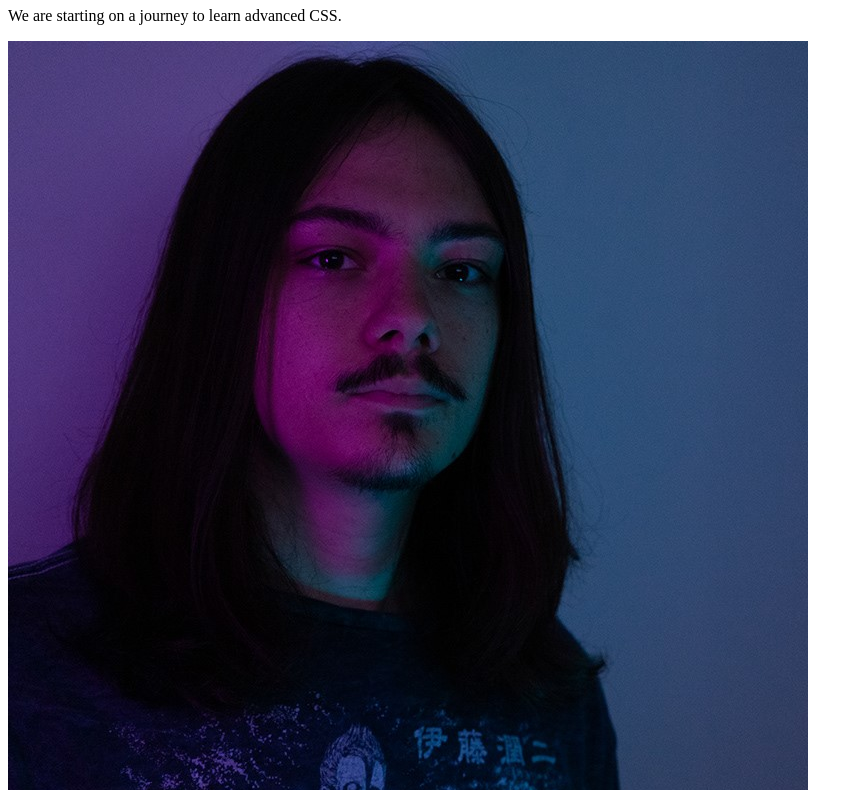
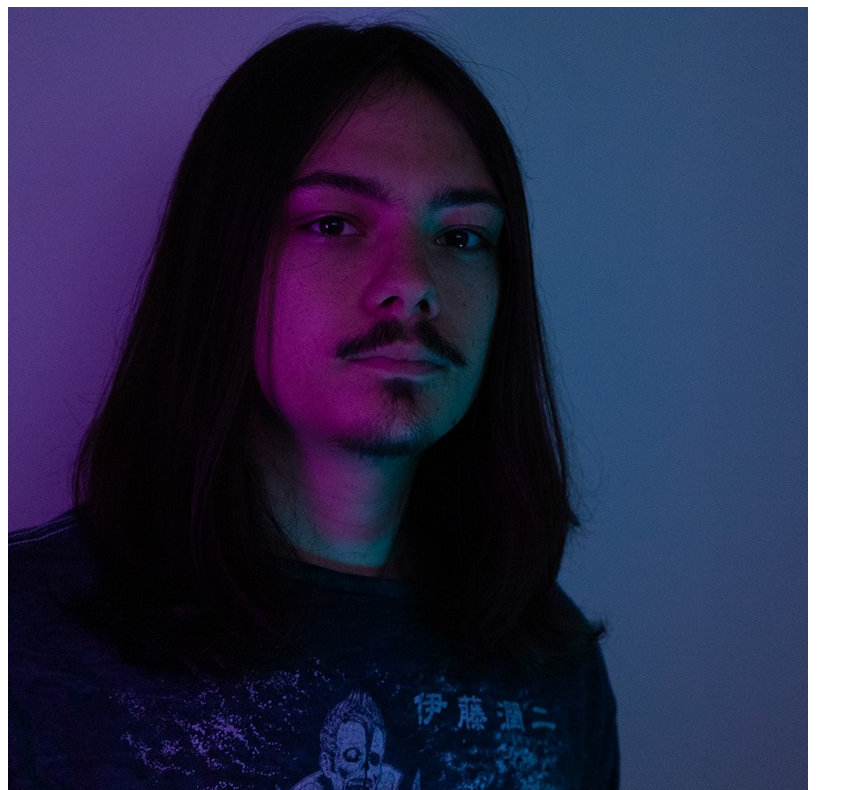
Before and after one commit to laha0062/mtm6201-week-1, a plain HTML site: page index.html in a window 1280 px wide. Shown: the part 73-863 px from the top of the page, without its empty margins (0-863 px from the left). Drawn offline with Linux system fonts and the light colour scheme.

Commit message:
removes paragraph within main

```diff
--- a/index.html
+++ b/index.html
@@ -12,7 +12,6 @@
             <h1>Iain Lahaie</h1>
         </header>
         <main>
-            <p>We are starting on a journey to learn advanced CSS.</p>
             <img src="images/iain-lahaie-image-blue-purple-800x800.jpg" alt="image of self">
             <dl>
                 <dt>Student Number</dt>
```
